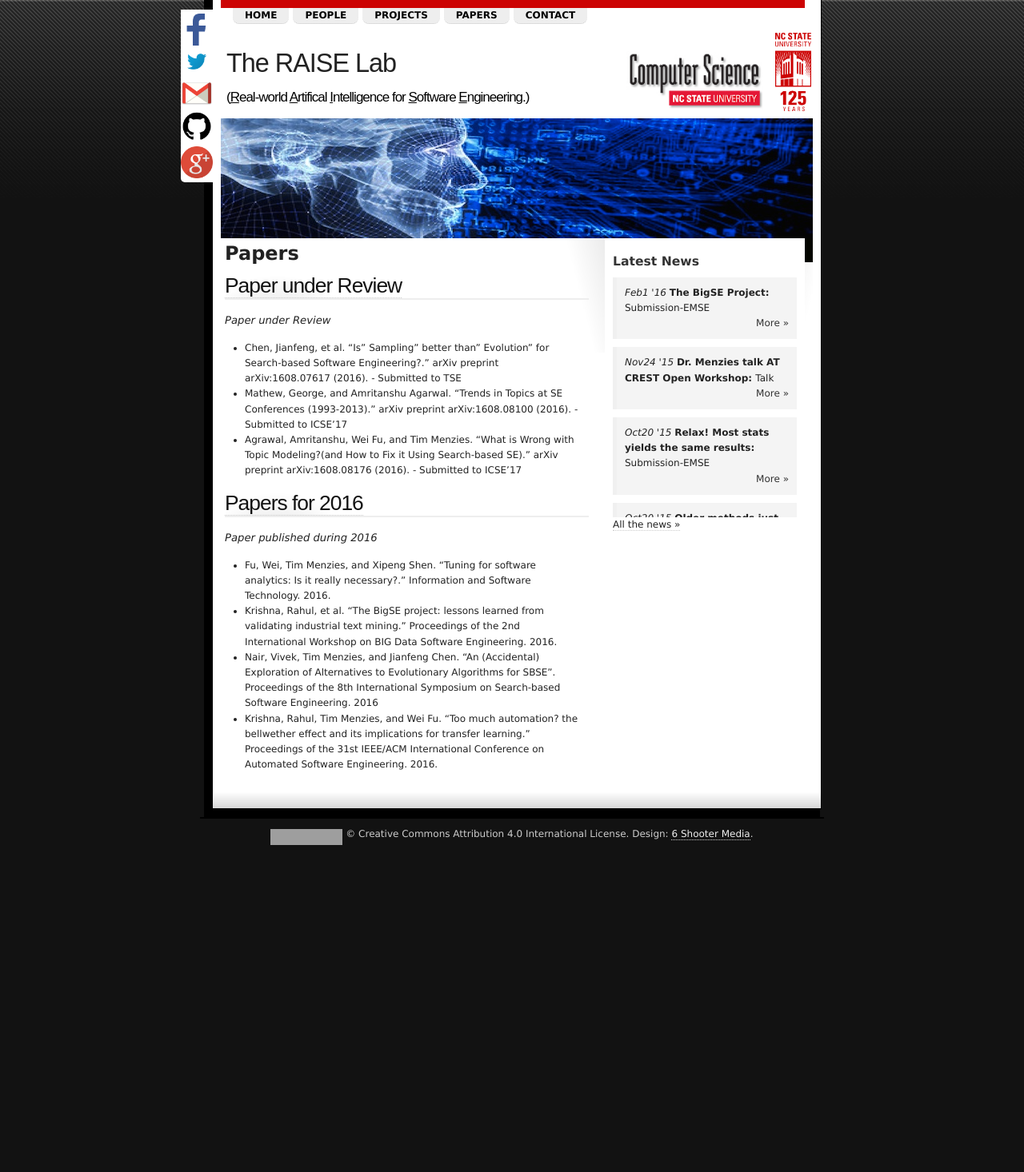
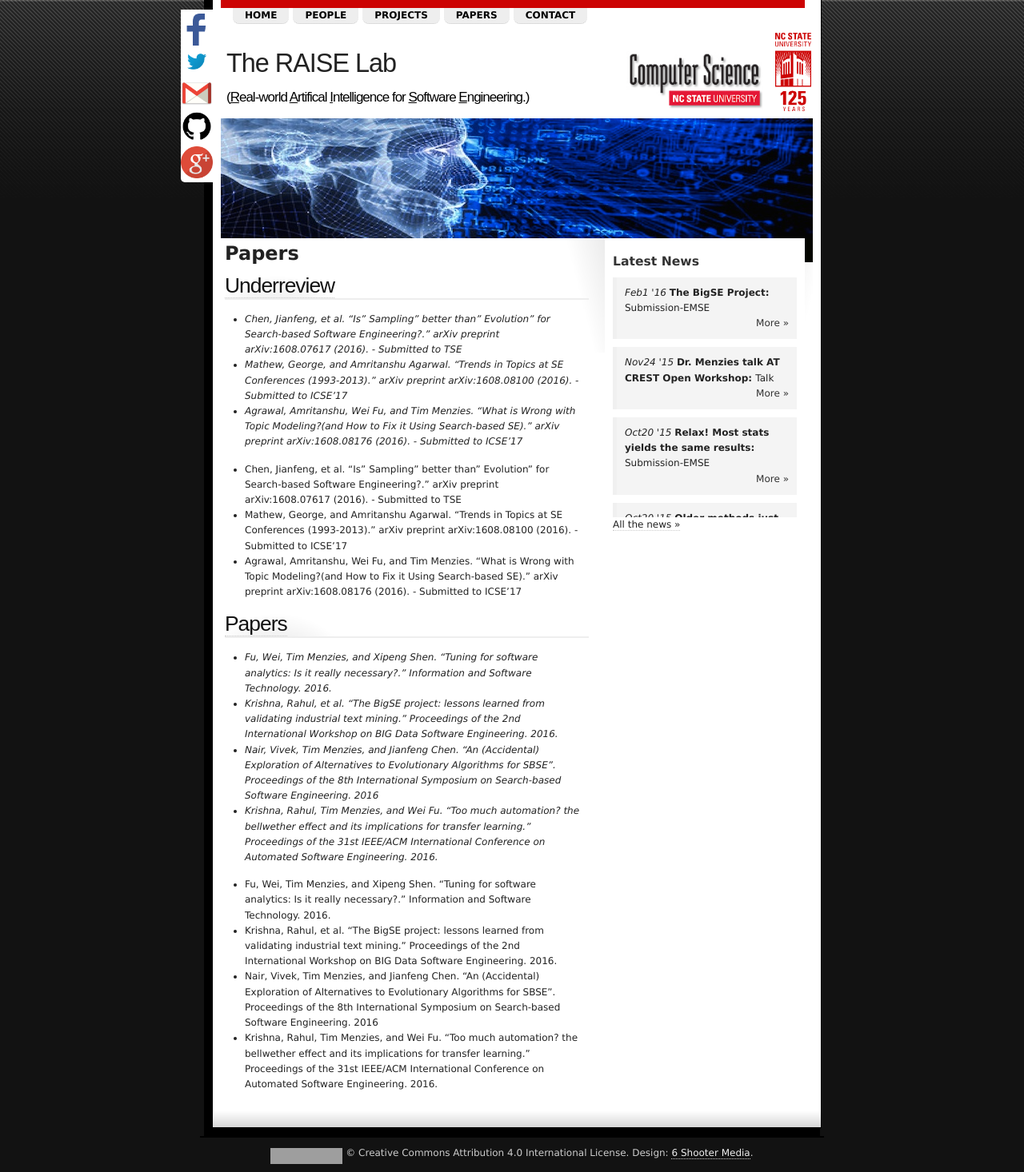
Before and after one commit to ai-se/ai-se.github.io, a Jekyll site: the page built from papers/index.html, in a window 1280 px wide. Shown: the whole page at 80% size. Built offline with Jekyll 4.4.1, drawn with Linux system fonts in a browser that asks for light colours; Markdown is read by kramdown in place of the engine named in the settings; comment, search, counter and statistics services are not loaded; before the commit the page ends 1067 px from its top, so only the background shows below that; grey boxes are pictures that could not be loaded.

Commit message:
papers changes

```diff
--- a/papers/_posts/2016-12-31-Papers.md
+++ b/papers/_posts/2016-12-31-Papers.md
@@ -1,8 +1,8 @@
 ---
 layout: post
-title: Papers for 2016
+title:
 author: Admin
-excerpt: Paper published during 2016
+excerpt:
 ---
 + Fu, Wei, Tim Menzies, and Xipeng Shen. "Tuning for software analytics: Is it really necessary?." Information and Software Technology. 2016.
 + Krishna, Rahul, et al. "The BigSE project: lessons learned from validating industrial text mining." Proceedings of the 2nd International Workshop on BIG Data Software Engineering. 2016.
--- a/papers/_posts/2016-12-31-UnderReview.md
+++ b/papers/_posts/2016-12-31-UnderReview.md
@@ -1,8 +1,8 @@
 ---
 layout: post
-title: Paper under Review
+title:
 author: Admin
-excerpt: Paper under Review
+excerpt:
 ---
 + Chen, Jianfeng, et al. "Is" Sampling" better than" Evolution" for Search-based Software Engineering?." arXiv preprint arXiv:1608.07617 (2016). - Submitted to TSE
 + Mathew, George, and Amritanshu Agarwal. "Trends in Topics at SE Conferences (1993-2013)." arXiv preprint arXiv:1608.08100 (2016). - Submitted to ICSE'17
```
